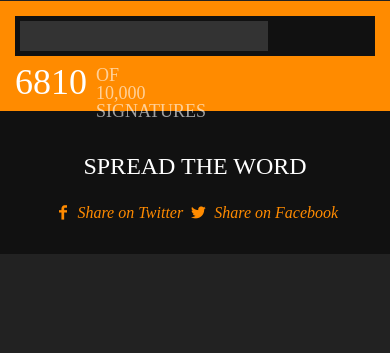
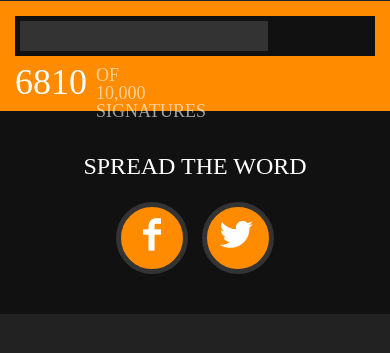
Before and after one commit to jordesign/coralAlliance, a WordPress theme: template themes/coralAlliance/index.php in a window 390 px wide. Shown: the part 448-801 px from the top of the page. Run offline with PHP 8.4 and a stand-in for WordPress, Linux system fonts and the light colour scheme; the site name, menu and one post (Sample post) are stand-ins, and other content is empty.

Commit message:
Final styles for small screens

```diff
--- a/themes/coralAlliance/style.css
+++ b/themes/coralAlliance/style.css
@@ -1933,7 +1933,7 @@ body {
   text-transform: uppercase;
   font-weight: normal;
   color: #ff8b00;
-  font-size: 24px;
+  font-size: 28px;
 }
 .gform_wrapper .left_label .gfield input[type="text"] {
   font-size: 21px;
@@ -1977,11 +1977,11 @@ body .gform_wrapper .gform_footer.left_label input {
   text-transform: uppercase;
   padding: 15px;
   border-radius: 10px;
-  border: 5px solid #111;
+  border: 5px solid #444;
   transition: all .4s ease;
 }
 body .gform_wrapper .gform_footer.left_label input:hover {
-  background: #111;
+  background: #444;
 }
 .signatureCount {
   background: #ff8b00;
@@ -2018,7 +2018,7 @@ body .gform_wrapper .gform_footer.left_label input:hover {
   top: -5px;
 }
 .footer {
-  padding: 15px 15px 30px 15px;
+  padding: 15px 15px 40px 15px;
   background: #111;
 }
 .footer .social {
@@ -2029,6 +2029,32 @@ body .gform_wrapper .gform_footer.left_label input:hover {
   font-weight: normal;
   color: #fff;
   font-size: 24px;
+}
+.footer .social a {
+  font-size: 36px;
+  width: 72px;
+  border: 5px solid #333;
+  border-radius: 50%;
+  height: 72px;
+  margin: 0 5px;
+  display: inline-block;
+  text-align: center;
+  line-height: 56px;
+  background: #ff8b00;
+  color: #fff;
+  transition: background .4s ease;
+}
+.footer .social a em {
+  display: none;
+}
+.footer .social a:hover {
+  background: #333;
+}
+.footer span.icon-twitter:before {
+  padding-right: 0.1em;
+}
+.footer span.icon-facebook:before {
+  padding-right: 0;
 }
 /***************** 420px *****************/
 /*/mediaquery*/
--- a/themes/coralAlliance/style.less
+++ b/themes/coralAlliance/style.less
@@ -23,7 +23,7 @@ body {background:#222; }
 .main { background: url(images/header.jpg) no-repeat 0 0; background-size: contain; padding: 43% 15px 30px 15px;}
     .main h2 { text-transform:uppercase; font-weight:normal; font-size:48px;  margin:0 0 10px 0;}
     .main h2 strong {color:@primaryColor; font-weight:normal;}
-    .main p strong {text-transform:uppercase; font-weight:normal; color:@primaryColor; font-size:24px;}
+    .main p strong {text-transform:uppercase; font-weight:normal; color:@primaryColor; font-size:28px;}
 
 //Form Styles
 .gform_wrapper .left_label .gfield input[type="text"] {font-size:21px; padding: 10px 0; text-indent:15px; color:@primaryColor; border-radius:5px;}
@@ -36,8 +36,8 @@ body .gform_wrapper .left_label .gfield input.large {width:100%; max-width:300px
     .gfield_required {display:none;}
 
 body .gform_wrapper .gform_footer.left_label {padding-left:0;}
-body .gform_wrapper .gform_footer.left_label input {background:@primaryColor; font-size:24px; text-transform:uppercase; padding:15px; border-radius:10px; border: 5px solid #111; transition: all .4s ease;}
-body .gform_wrapper .gform_footer.left_label input:hover {background:#111;}
+body .gform_wrapper .gform_footer.left_label input {background:@primaryColor; font-size:24px; text-transform:uppercase; padding:15px; border-radius:10px; border: 5px solid #444; transition: all .4s ease;}
+body .gform_wrapper .gform_footer.left_label input:hover {background:#444;}
 
 //Signature Count
 .signatureCount {background:@primaryColor; padding:15px 15px 55px 15px;}
@@ -47,9 +47,15 @@ body .gform_wrapper .gform_footer.left_label input:hover {background:#111;}
         .signatureLabel span {display:inline-block;font-size:18px; text-transform:uppercase; width:70px; opacity:0.6; line-height:18px; position:relative; top:-5px;}
 
 //Footer
-.footer {padding: 15px 15px 30px 15px; background:#111;}
+.footer {padding: 15px 15px 40px 15px; background:#111;}
     .footer .social {text-align:center;}
     .footer .social h2 {text-transform:uppercase; font-weight:normal; color:#fff; font-size:24px;}
+    .footer .social a {font-size:36px; width:72px; border: 5px solid #333; border-radius:50%; height:72px; margin:0 5px; display:inline-block; text-align:center;line-height:56px; background:@primaryColor; color:#fff; transition: background .4s ease;}
+    .footer .social a em {display:none;}
+    .footer .social a:hover {background:#333;}
+
+    .footer span.icon-twitter:before {padding-right:0.1em;}
+    .footer span.icon-facebook:before {padding-right:0;}
 
 
 /***************** 420px *****************/
```
